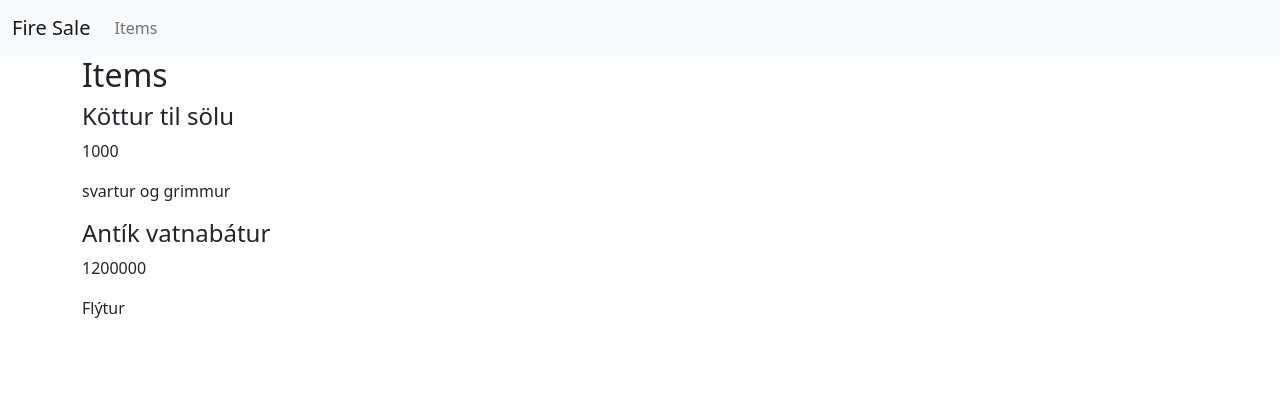
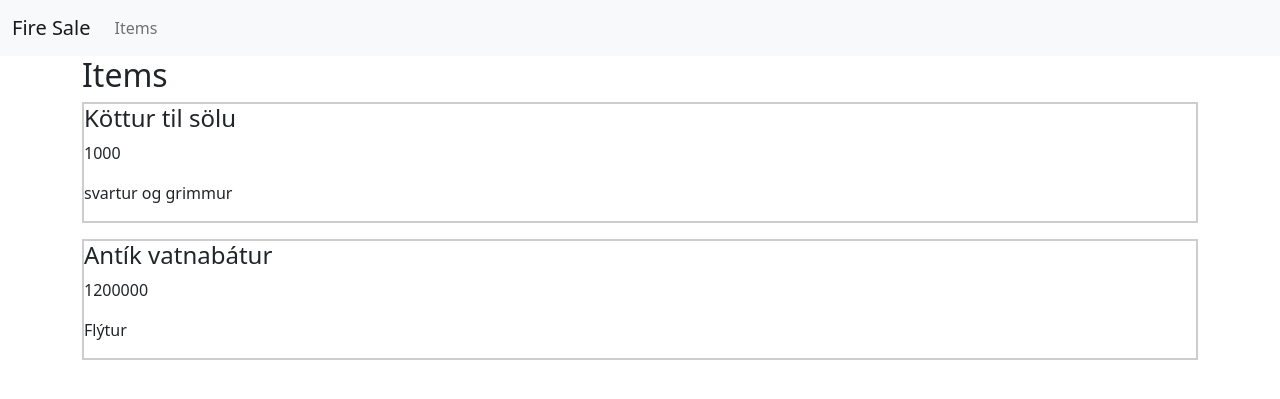
Before and after one commit to gisli91/verklegt2, a Django app: page /items/ in a window 1280 px wide. Shown: the top 399 px of the page. Run offline with Django 4.2, Linux system fonts and the light colour scheme.

Commit message:
added simple css, and started working on item models

```diff
--- a/static/css/main.css
+++ b/static/css/main.css
@@ -0,0 +1,4 @@
+.item {
+    border: solid 2px rgba(155,155,155,.5);
+    margin-bottom: 1em;
+}
--- a/templates/item/index.html
+++ b/templates/item/index.html
@@ -4,8 +4,10 @@
         <h2>Items</h2>
     </div>
     {% for item in items %}
-        <h4>{{ item.name }}</h4>
-        <p>{{ item.price }}</p>
-        <p>{{ item.description }}</p>
+        <div class="item">
+            <h4>{{ item.name }}</h4>
+            <p>{{ item.price }}</p>
+            <p>{{ item.description }}</p>
+        </div>
     {% endfor %}
 {% endblock %}
```
Also changed, not shown: item/models.py (+7 -0 lines), 4 other files.
